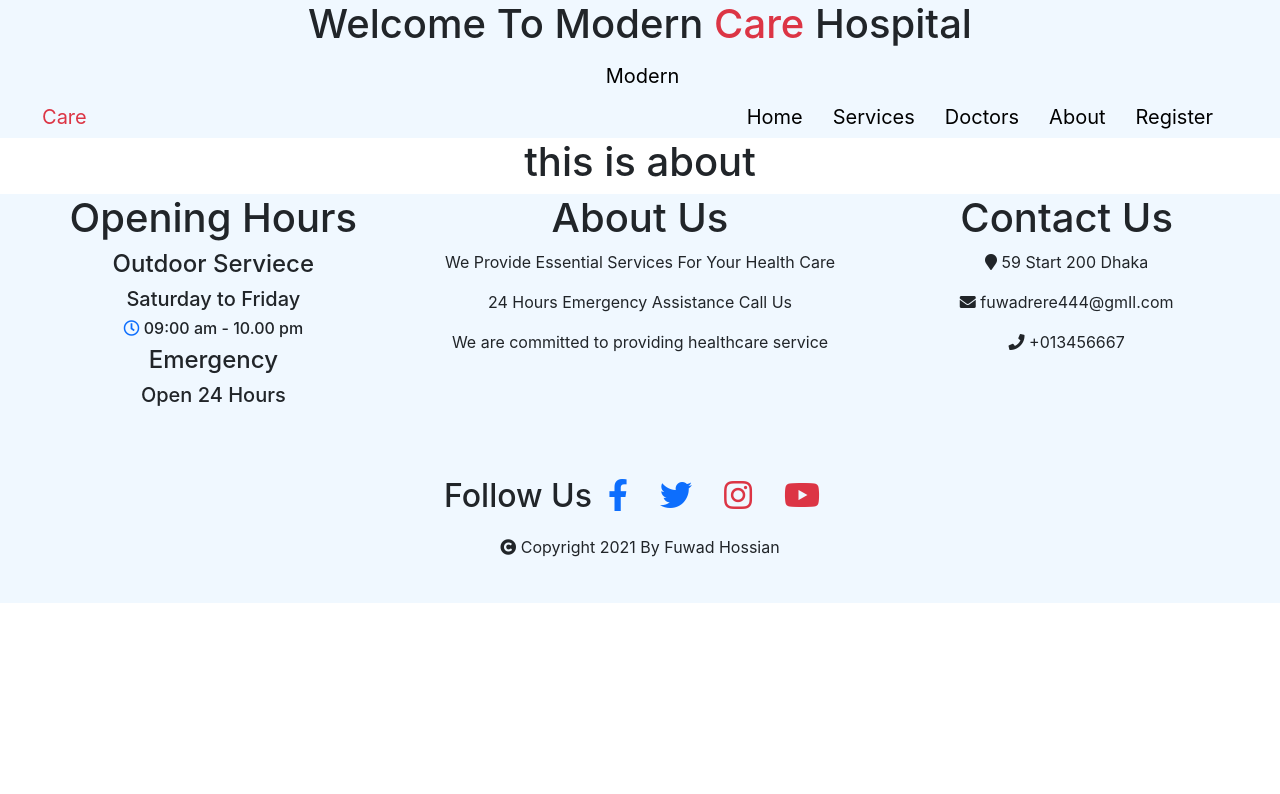
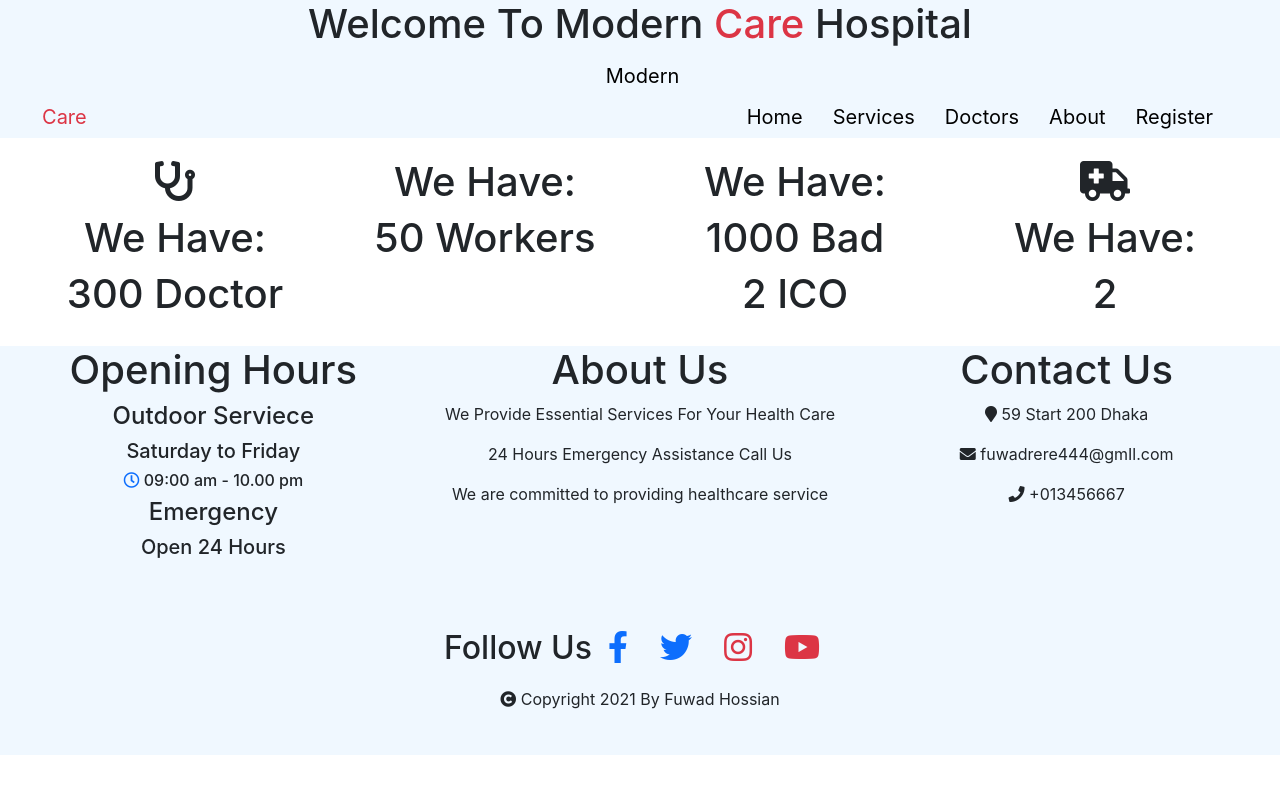
Before and after one commit to Fuhad1998/Health-Care-Related-websit, a React (Create React App) app: page /about in a window 1280 px wide. Shown: the top 794 px of the page. Built offline with nearby package versions, Linux system fonts and the light colour scheme.

Commit message:
add style

```diff
--- /dev/null
+++ b/src/Pages/Homes/About/About.css
@@ -0,0 +1,8 @@
+.about-container{
+                    display: grid;
+                    grid-template-columns: 1fr 1fr 1fr 1fr;
+
+                   margin: 20px;
+
+
+}
--- a/src/Pages/Homes/About/About.js
+++ b/src/Pages/Homes/About/About.js
@@ -1,19 +1,30 @@
 import React from "react";
+import './About.css'
 
 
 const About = () => {
 
+  return <div className=" about-container">
+        <div >
+        <h1><i className="fas fa-stethoscope "></i></h1>
+          <h1>We Have:</h1>
+          <h1>  300 Doctor</h1>
 
-
-
-
-
-  return <div className="container">
-    <div>
-      <h1>this is about</h1>
-
-    </div>
-
+        </div>
+        <div>
+        <h1>We Have:</h1>
+          <h1>50 Workers</h1>
+        </div>
+        <div>
+        <h1>We Have:</h1>
+          <h1>1000 Bad</h1>
+          <h1>2 ICO</h1>
+        </div>
+        <div>
+        <h1><i className="fas fa-ambulance"></i></h1>
+        <h1>We Have:</h1>
+        <h1>2 </h1>
+        </div>
   </div>;
 };
 
--- a/src/Pages/Homes/Footer/Footer.js
+++ b/src/Pages/Homes/Footer/Footer.js
@@ -30,7 +30,7 @@ const Footer = () => {
         </div>
       </div>
     <div className="mt-5">
-    <h2>Follow Us<i className="fab fa-facebook-f m-3 text-primary"></i><i className=" text-primary fab fa-twitter m-3"></i><i class="fab fa-instagram m-3 text-danger"></i><i className="fab fa-youtube m-3 text-danger"></i></h2>
+    <h2>Follow Us<i className="fab fa-facebook-f m-3 text-primary"></i><i className=" text-primary fab fa-twitter m-3"></i><i className="fab fa-instagram m-3 text-danger"></i><i className="fab fa-youtube m-3 text-danger"></i></h2>
     </div>
     <div >
       <p><i className="fas fa-copyright mb-5"></i> Copyright 2021 By Fuwad Hossian</p>
--- /dev/null
+++ b/src/Pages/Homes/Home/Home.css
@@ -0,0 +1,8 @@
+.button-reg{
+                    border-radius: 5px;
+                    background-color:goldenrod;
+                    border: 1px solid gray;
+}
+.button-reg:hover{
+                    font-weight: 600;
+}
--- a/src/Pages/Homes/Home/Home.js
+++ b/src/Pages/Homes/Home/Home.js
@@ -1,11 +1,14 @@
 import React from "react";
-
+import "./Home.css";
 
 const Home = (props) => {
-                    console.log(props)
-                    const {name, img, description} = props.service;
+
+  const { name, img, description } = props.service;
   return (
+    <div>
+
       <div className="">
+
                        <div className=" row-cols-1 row-cols-md-3 g-4">
                     <div className="col">
                       <div className="card h-100">
@@ -13,6 +16,8 @@ const Home = (props) => {
                         <div className="card-body">
                           <h5 className="card-title">{name}</h5>
                           <p className="card-text">{description}</p>
+                          <button className="button-reg">Description</button>
+                        </div>
                       </div>
                     </div>
                   </div>
```
Lines whose indentation alone changed are shown as unchanged.
